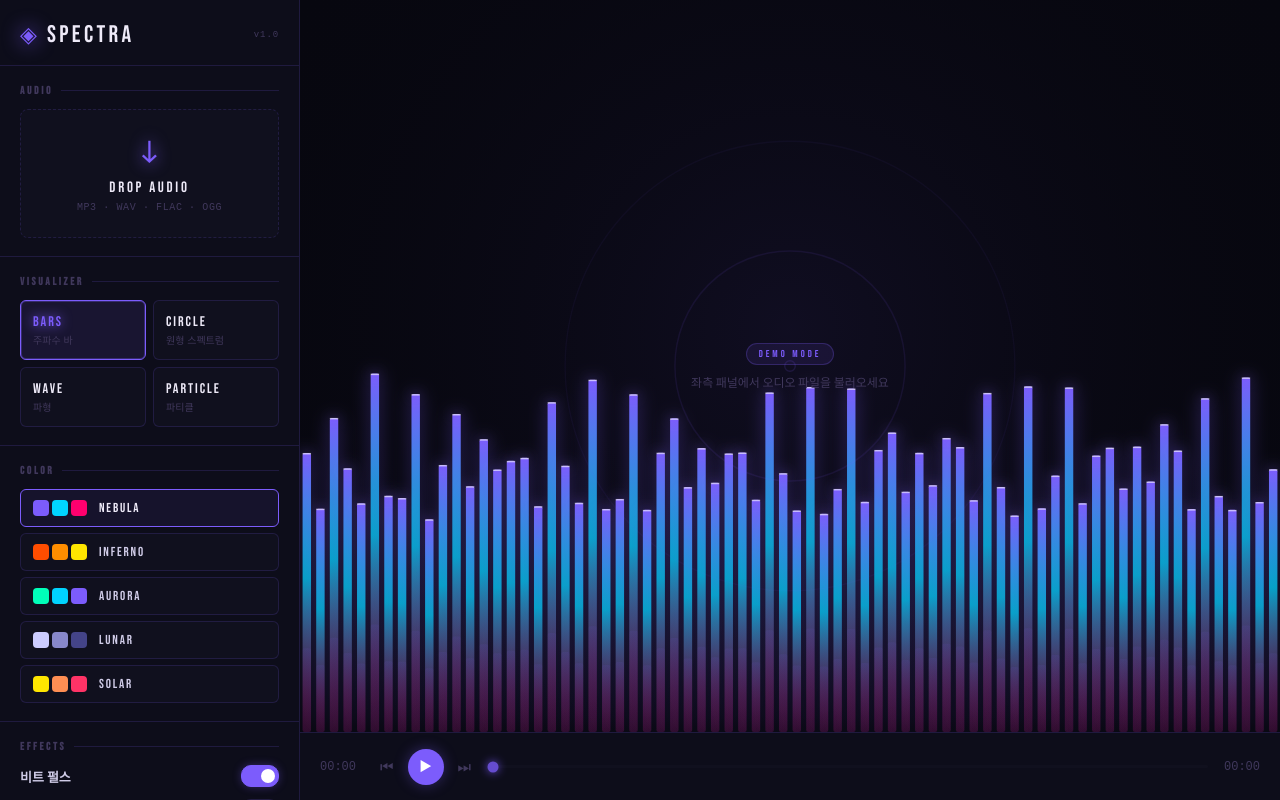
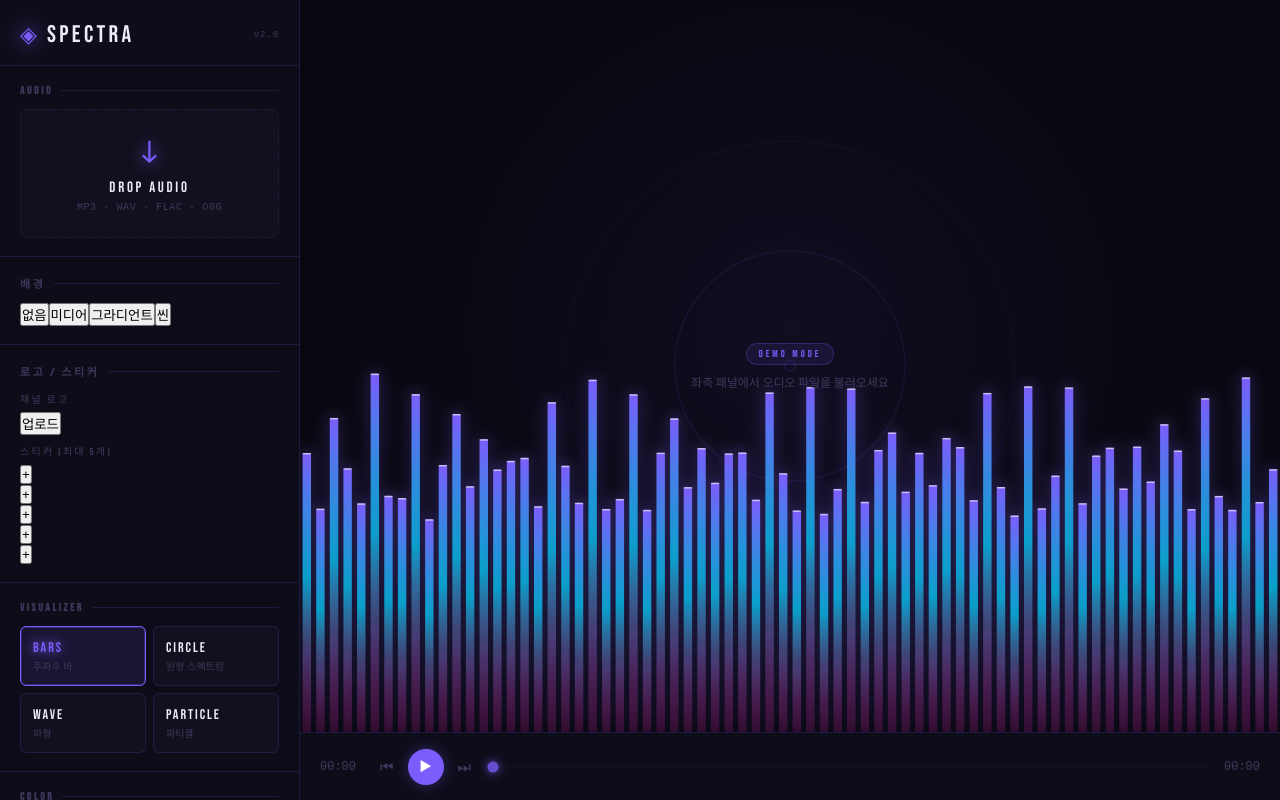
Before and after one commit to flexm2024/spectra, a React (Vite) app: page / in a window 1280 px wide. Built offline with nearby package versions, Linux system fonts and the light colour scheme; a web font is replaced by a local one.

Commit message:
feat: wire overlay state through Sidebar and App

```diff
--- a/src/App.tsx
+++ b/src/App.tsx
@@ -1,7 +1,7 @@
 // src/App.tsx — SPECTRA 앱 루트: 상태 관리 + 레이아웃
 import { useState, useRef } from 'react'
-import type { VizType, EffectsConfig, ExportConfig } from './types'
-import { DEFAULT_EFFECTS } from './constants'
+import type { VizType, EffectsConfig, ExportConfig, OverlayConfig } from './types'
+import { DEFAULT_EFFECTS, DEFAULT_OVERLAY } from './constants'
 import { useAudioEngine }    from './hooks/useAudioEngine'
 import { useVisualizerLoop } from './hooks/useVisualizerLoop'
 import { useExport }         from './hooks/useExport'
@@ -19,9 +19,12 @@ export default function App() {
   const [vizType,      setVizType]      = useState<VizType>('bars')
   const [colorPreset,  setColorPreset]  = useState(0)
   const [effects,      setEffects]      = useState<EffectsConfig>(DEFAULT_EFFECTS)
+  const [overlay,      setOverlay]      = useState<OverlayConfig>(DEFAULT_OVERLAY)
   const [exportConfig, setExportConfig] = useState<ExportConfig>({
-    resolution: '1920x1080',
-    bitrateM:   8,
+    resolution:    '1920x1080',
+    bitrateM:      8,
+    loopCount:     1,
+    audioBitrateK: 128,
   })
 
   const handleFileLoad = async (file: File) => {
@@ -34,6 +37,7 @@ export default function App() {
     vizType,
     colorPresetIndex: colorPreset,
     effects,
+    overlay,
     exportConfig,
   })
 
@@ -43,6 +47,7 @@ export default function App() {
     vizType,
     colorPreset,
     effects,
+    overlay,
     isPlaying: audio.isPlaying,
   })
 
@@ -53,6 +58,7 @@ export default function App() {
         vizType={vizType}
         colorPreset={colorPreset}
         effects={effects}
+        overlay={overlay}
         exportConfig={exportConfig}
         exportStatus={exportStatus}
         exportProgress={exportProgress}
@@ -60,6 +66,7 @@ export default function App() {
         onVizType={setVizType}
         onColorPreset={setColorPreset}
         onEffects={setEffects}
+        onOverlay={setOverlay}
         onExportConfig={setExportConfig}
         onExport={startExport}
       />
--- a/src/components/Sidebar.tsx
+++ b/src/components/Sidebar.tsx
@@ -1,25 +1,29 @@
-// src/components/Sidebar.tsx — 패널 5개 조합 컨테이너
-import type { VizType, EffectsConfig, ExportConfig, ExportStatus } from '../types'
-import { AudioPanel }      from './panels/AudioPanel'
-import { VisualizerPanel } from './panels/VisualizerPanel'
-import { ColorPanel }      from './panels/ColorPanel'
-import { EffectsPanel }    from './panels/EffectsPanel'
-import { ExportPanel }     from './panels/ExportPanel'
+// src/components/Sidebar.tsx — 패널 7개 조합 컨테이너
+import type { VizType, EffectsConfig, ExportConfig, ExportStatus, OverlayConfig } from '../types'
+import { AudioPanel }        from './panels/AudioPanel'
+import { VisualizerPanel }   from './panels/VisualizerPanel'
+import { ColorPanel }        from './panels/ColorPanel'
+import { EffectsPanel }      from './panels/EffectsPanel'
+import { BackgroundPanel }   from './panels/BackgroundPanel'
+import { LogoStickerPanel }  from './panels/LogoStickerPanel'
+import { ExportPanel }       from './panels/ExportPanel'
 
 interface Props {
-  fileName:      string
-  vizType:       VizType
-  colorPreset:   number
-  effects:       EffectsConfig
-  exportConfig:  ExportConfig
-  exportStatus:  ExportStatus
-  exportProgress:number
-  onFileLoad:    (file: File) => Promise<void>
-  onVizType:     (v: VizType) => void
-  onColorPreset: (i: number) => void
-  onEffects:     (e: EffectsConfig) => void
-  onExportConfig:(c: ExportConfig) => void
-  onExport:      () => void
+  fileName:       string
+  vizType:        VizType
+  colorPreset:    number
+  effects:        EffectsConfig
+  overlay:        OverlayConfig
+  exportConfig:   ExportConfig
+  exportStatus:   ExportStatus
+  exportProgress: number
+  onFileLoad:     (file: File) => Promise<void>
+  onVizType:      (v: VizType) => void
+  onColorPreset:  (i: number) => void
+  onEffects:      (e: EffectsConfig) => void
+  onOverlay:      (o: OverlayConfig) => void
+  onExportConfig: (c: ExportConfig) => void
+  onExport:       () => void
 }
 
 export function Sidebar(props: Props) {
@@ -28,9 +32,11 @@ export function Sidebar(props: Props) {
       <div className="brand">
         <span className="brand-icon">◈</span>
         <span className="brand-name">SPECTRA</span>
-        <span className="brand-version">v1.0</span>
+        <span className="brand-version">v2.0</span>
       </div>
       <AudioPanel      fileName={props.fileName}      onFileLoad={props.onFileLoad} />
+      <BackgroundPanel overlay={props.overlay}        onChange={props.onOverlay} />
+      <LogoStickerPanel overlay={props.overlay}       onChange={props.onOverlay} />
       <VisualizerPanel vizType={props.vizType}        onChange={props.onVizType} />
       <ColorPanel      preset={props.colorPreset}     onChange={props.onColorPreset} />
       <EffectsPanel    effects={props.effects}        onChange={props.onEffects} />
```
